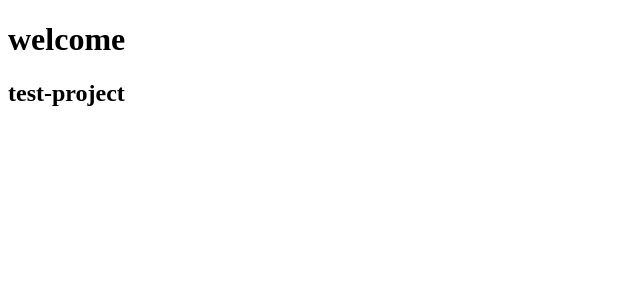
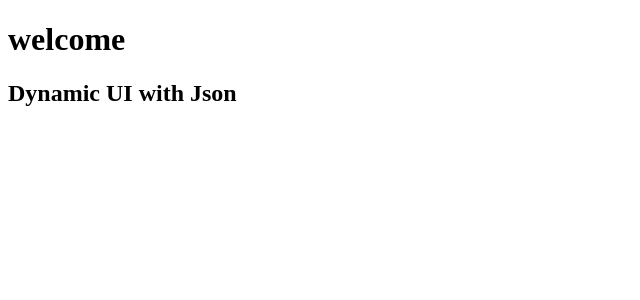
Before and after one commit to ksrikanth554/DynamicUIwithJSON, an Angular app: page / in a window 1280 px wide. Shown: the top 300 px of the page, without its empty margins (0-640 px from the left). Built offline with nearby package versions, Linux system fonts and the light colour scheme.

Commit message:
title changed

```diff
--- a/src/app/app.component.ts
+++ b/src/app/app.component.ts
@@ -9,5 +9,5 @@ import { RouterOutlet } from '@angular/router';
   styleUrl: './app.component.css'
 })
 export class AppComponent {
-  title = 'test-project';
+  title = 'Dynamic UI with Json';
 }
--- a/src/index.html
+++ b/src/index.html
@@ -2,7 +2,7 @@
 <html lang="en">
 <head>
   <meta charset="utf-8">
-  <title>TestProject</title>
+  <title>Dynamic UI With JSON</title>
   <base href="/">
   <meta name="viewport" content="width=device-width, initial-scale=1">
   <link rel="icon" type="image/x-icon" href="favicon.ico">
```
